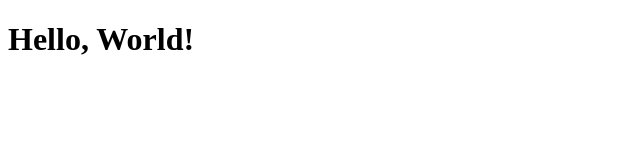
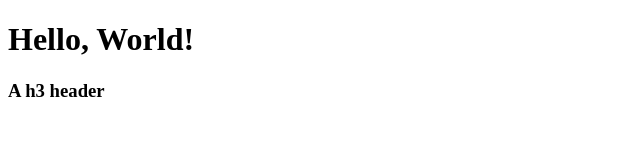
Before and after one commit to Achyut-Sai-Krishna/sample, a plain HTML site: page index.html in a window 1280 px wide. Shown: the whole page, without its empty margins (0-640 px from the left). Drawn offline with Linux system fonts and the light colour scheme.

Commit message:
h3 added

```diff
--- a/index.html
+++ b/index.html
@@ -9,5 +9,7 @@
 
     <h1>Hello, World!</h1>
 
+    <h3>A h3 header</h3>
+
 </body>
 </html>
```
